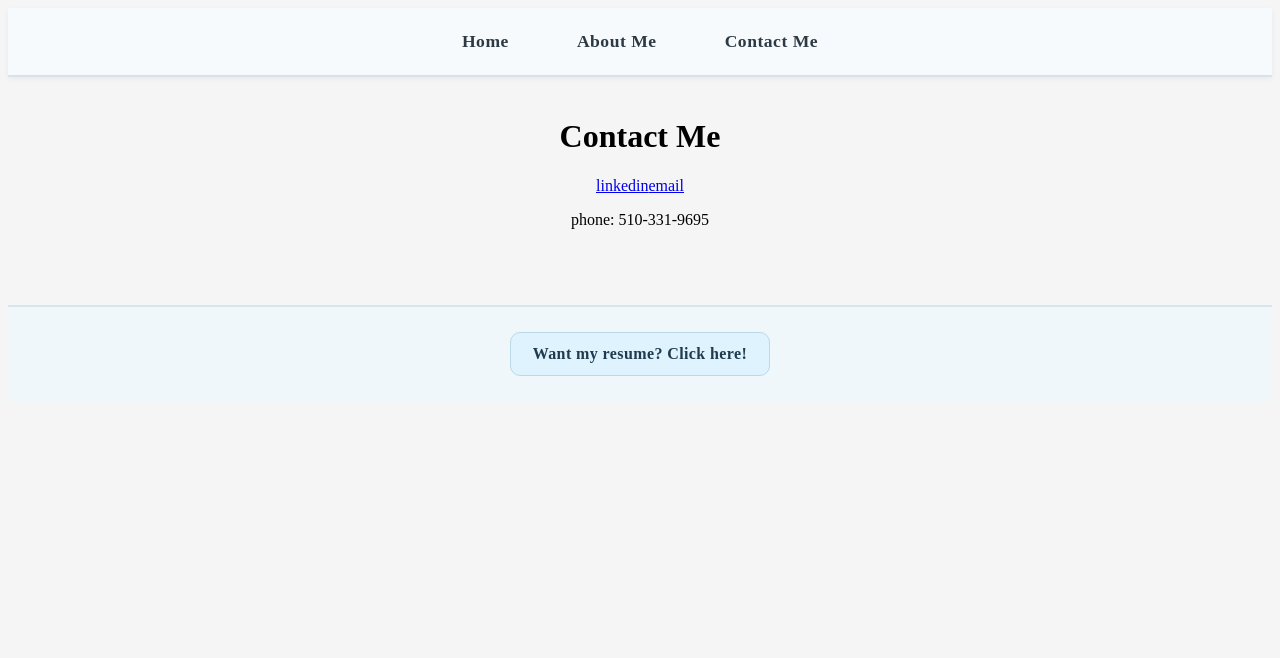
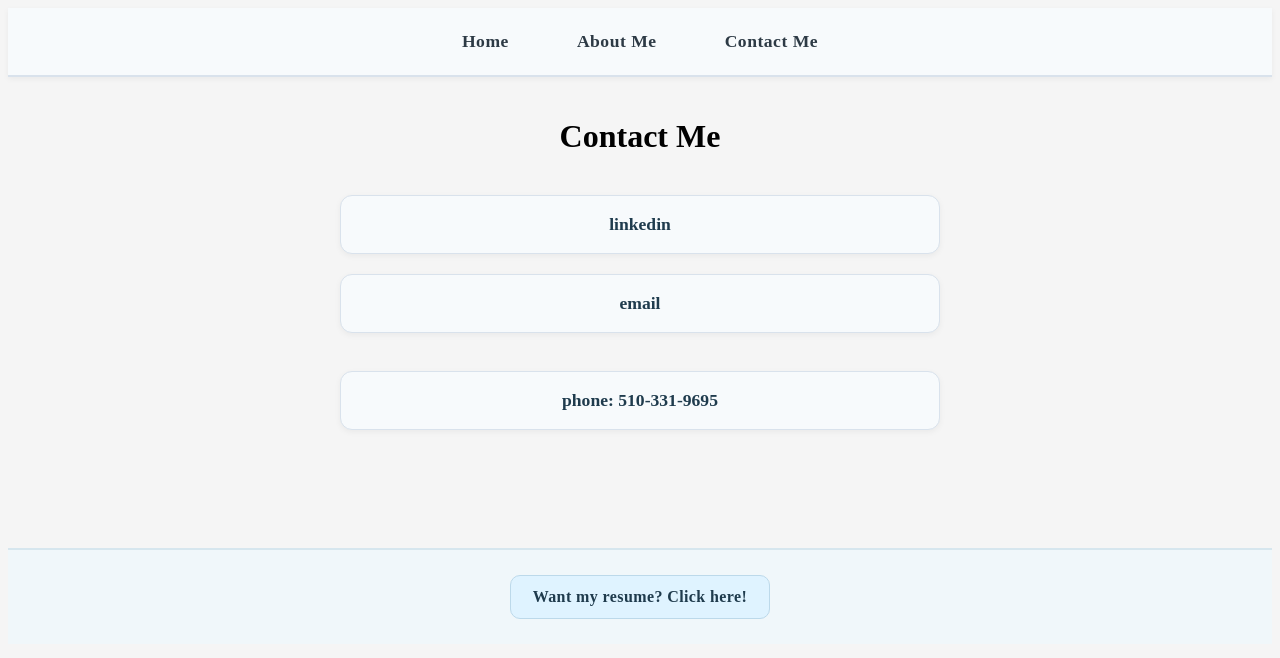
Before and after one commit to Spiderasasen/Semaj-Clark-Portfolio, a React app in the folder portfolio/: page /contact in a window 1280 px wide. Shown: the top 658 px of the page. Built offline with nearby package versions, Linux system fonts and the light colour scheme; the HTML template or start-up script is replaced by a standard one.

Commit message:
got the style for the contacts

```diff
--- a/portfolio/src/components/Link_Card.jsx
+++ b/portfolio/src/components/Link_Card.jsx
@@ -1,21 +1,23 @@
+import "../styles/contact_card.css"
+
 function Link_Card({name, link}) {
     if (name !== "email" && name !== "phone"){
         return(
-            <a href={link} target={"_blank"}>
+            <a className={"link-card"} href={link} target={"_blank"}>
                 {name}
             </a>
         )
     }
     else if (name === "email") {
         return(
-            <a href={"mailto:" + link}>
+            <a className={"link-card"} href={"mailto:" + link}>
                 {name}
             </a>
         )
     }
     else if (name === "phone") {
         return(
-            <p>
+            <p className={"link-card"}>
                 {name}: {link}
             </p>
         )
--- /dev/null
+++ b/portfolio/src/styles/contact_card.css
@@ -0,0 +1,43 @@
+/* ===== Contact Container ===== */
+.Links_container {
+    display: flex;
+    flex-direction: column;
+    gap: 20px;
+    max-width: 600px;
+    margin: 40px auto;
+    padding: 0 20px;
+}
+
+/* ===== Base Card Style ===== */
+.link-card {
+    background: #f7fafc;
+    padding: 18px 22px;
+    border-radius: 12px;
+    border: 1px solid #d9e2ec;
+    box-shadow: 0 2px 6px rgba(0,0,0,0.05);
+    transition: all 0.25s ease;
+    font-size: 1.1rem;
+    font-weight: 600;
+    color: #1f3b4d;
+    text-decoration: none;
+    display: block;
+}
+
+/* ===== Hover Effect ===== */
+.link-card:hover {
+    background: #e6f3ff;
+    border-color: #bcd9ea;
+    transform: translateY(-3px);
+}
+
+/* ===== Phone Text Style ===== */
+.link-card-text {
+    background: #f7fafc;
+    padding: 18px 22px;
+    border-radius: 12px;
+    border: 1px solid #d9e2ec;
+    box-shadow: 0 2px 6px rgba(0,0,0,0.05);
+    font-size: 1.1rem;
+    font-weight: 600;
+    color: #1f3b4d;
+}
```
